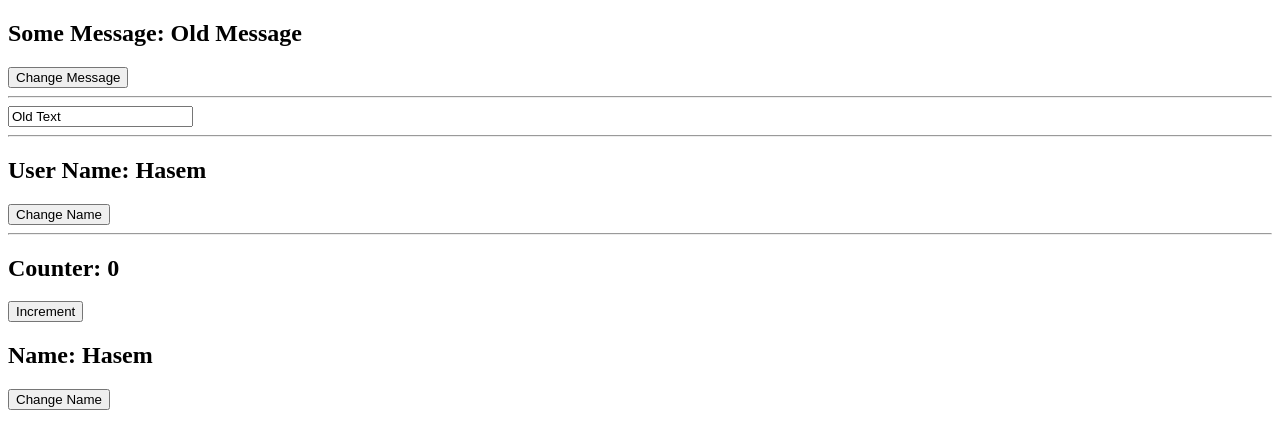
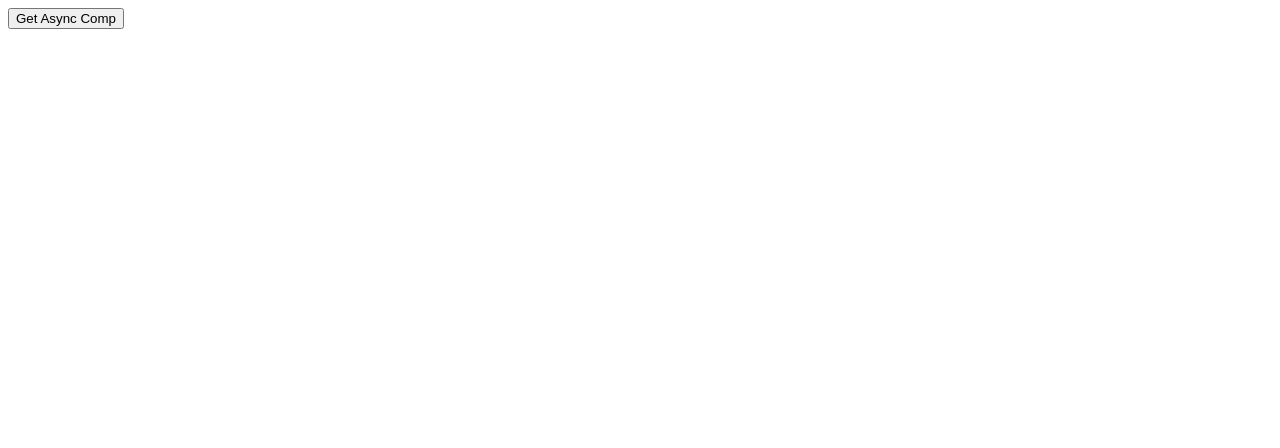
Before and after one commit to HasemMallick/vue-composition-api, a Vue app: page / in a window 1280 px wide. Shown: the top 448 px of the page. Built offline with nearby package versions, Linux system fonts and the light colour scheme.

Commit message:
added async-component rendering

```diff
--- a/src/App.vue
+++ b/src/App.vue
@@ -1,14 +1,9 @@
 <script setup>
-import MultipleWatch from './components/MultipleWatch.vue';
-import ReactiveWatcher from './components/ReactiveWatcher.vue';
-import WatcherComp from './components/WatcherComp.vue';
+import ToggleAsync from './components/ToggleAsync.vue';
+
 
 </script>
 
 <template>
-    <WatcherComp />
-    <hr>
-    <ReactiveWatcher />
-    <hr>
-    <MultipleWatch />
+    <ToggleAsync />
 </template>
--- /dev/null
+++ b/src/components/AsyncComp.vue
@@ -0,0 +1,15 @@
+
+<script setup>
+const color = ['red', 'orange', 'green', 'blue', 'white']
+</script>
+
+<template>
+    <h2>Async component </h2>
+    <ul v-for="(co, index) in color" :key="index" >
+        <li>{{ co }}</li>
+    </ul>
+</template>
+
+<style lang="scss" scoped>
+
+</style>
--- a/src/components/MultipleWatch.vue
+++ /dev/null
@@ -1,27 +0,0 @@
-
-<script setup>
-import { ref, watch } from 'vue'
-
-const count = ref(0)
-const name = ref('Hasem')
-
-// to pass the multiple value in watcher we have to pass the array
-watch([count, name], (newVal,  oldVal) => {
-    console.log("Old Count: ", oldVal);
-    console.log("New Count: ", newVal);
-
-
-})
-</script>
-
-<template>
-    <h2>Counter: {{ count }}</h2>
-    <button type="button" @click="count +=10" >Increment</button>
-
-    <h2>Name: {{ name }}</h2>
-    <button @click="name = 'Mallick'">Change Name</button>
-</template>
-
-<style lang="scss" scoped>
-
-</style>
--- a/src/components/ReactiveWatcher.vue
+++ /dev/null
@@ -1,34 +0,0 @@
-<script setup>
-import { reactive, watch } from 'vue'
-
-const userName = reactive({name: 'Hasem'})
-
-// Here we can't provide specific property of object
-// - we have to provide the entire object, otherwise it's gonna give us error in the console.
-// watch(userName, (newVal, oldVal) => {
-//     // If we're using "object" both the new & the old values will be the same
-//   console.log('new value', newVal)
-//   console.log('old value', oldVal)
-// })
-
-
-// Now if we want to get the "old" & the "new" values separately,
-// - for that we'll have to pass a getter function.
-// - & here we have to specify the actual object/state "property".
-watch(
-    () => userName.name,
-    (newVal, oldVal) =>  {
-    console.log('new value', newVal)
-    console.log('old value', oldVal)
-})
-</script>
-
-<template>
-   <h2>User Name: {{ userName.name }}</h2>
-   <button type="submit" @click="userName.name = 'Mallick'" >Change Name</button>
-</template>
-
-
-<style lang="scss" scoped>
-
-</style>
--- /dev/null
+++ b/src/components/ToggleAsync.vue
@@ -0,0 +1,44 @@
+<!-- in this example the component is loaded in the app but it is not visible (check the network tab) -->
+<!-- <script setup>
+import { ref } from 'vue'
+import AsyncComp from './AsyncComp.vue';
+
+const showComp = ref(false)
+
+const getAsyncComp = () => (showComp.value = !showComp.value)
+
+</script>
+
+<template>
+    <div v-if="showComp" >
+        <AsyncComp />
+    </div>
+    <button @click="getAsyncComp">Get Async Comp</button>
+</template>
+
+<style lang="scss" scoped>
+
+</style> -->
+
+<!-- render the component asynchronously using defineAsyncComponent -->
+<script setup>
+import { ref, defineAsyncComponent } from 'vue'
+
+const AsyncComp = defineAsyncComponent(() => import('./AsyncComp.vue'))
+
+const showComp = ref(false)
+
+const getAsyncComp = () => (showComp.value = !showComp.value)
+
+</script>
+
+<template>
+    <div v-if="showComp" >
+        <AsyncComp />
+    </div>
+    <button @click="getAsyncComp">Get Async Comp</button>
+</template>
+
+<style lang="scss" scoped>
+
+</style>
--- a/src/components/WatcherComp.vue
+++ /dev/null
@@ -1,31 +0,0 @@
-
-<script setup>
-import { ref, watch } from 'vue'
-
-const message = ref('Old Message')
-const someText = ref('Old Text ')
-
-// watch the input message and change the text accordingly
-watch(message, (newValue, oldValue) => {
-    console.log(oldValue)
-    console.log(newValue)
-})
-
-watch(someText, (newVal, oldVal) => {
-    // perform needful login here
-    console.log("Old text: ", oldVal);
-    console.log("New text: ", newVal);
-
-})
-</script>
-
-<template>
-    <h2>Some Message: {{ message }}</h2>
-    <button type="submit" @click="message = 'New Message'"  >Change Message</button>
-
-    <hr>
-
-    <input type="text" placeholder="Some text...." v-model="someText">
-    <!-- <button type="submit" >Submit</button> -->
-
-</template>
```
